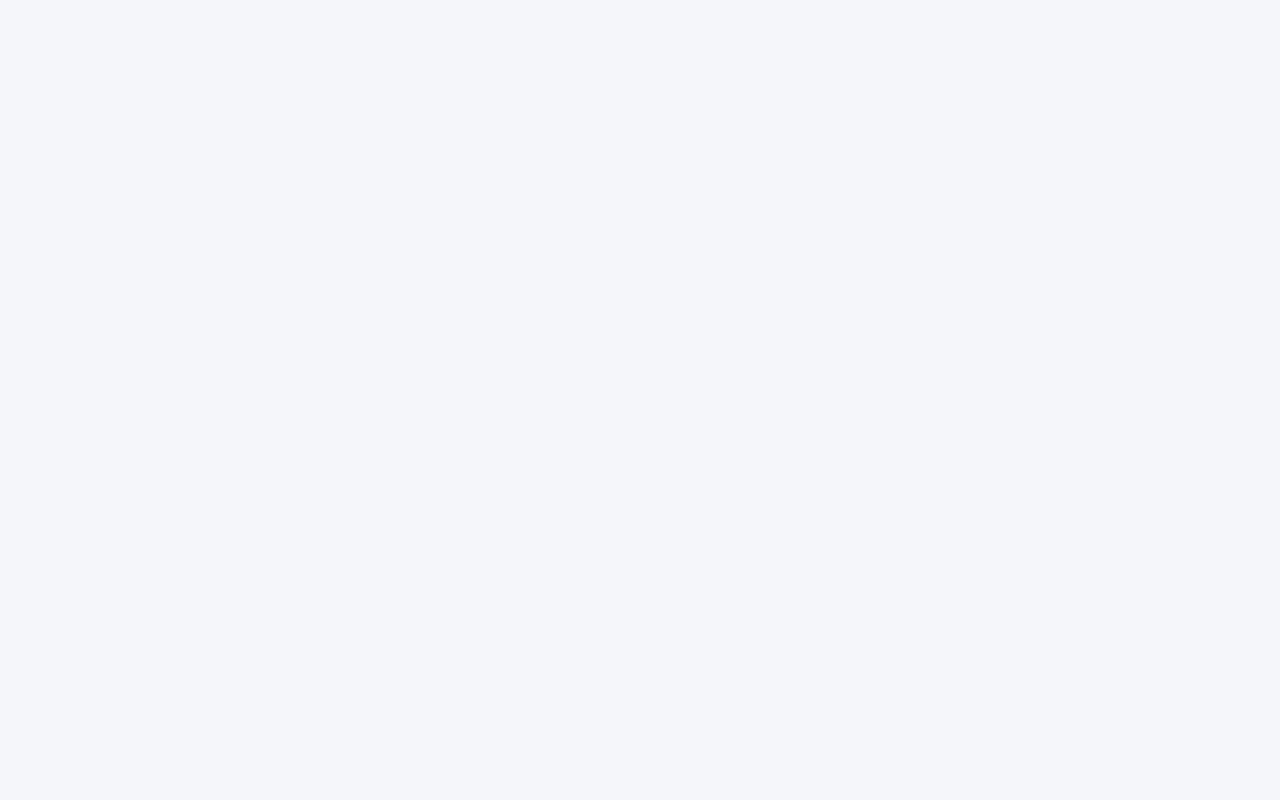
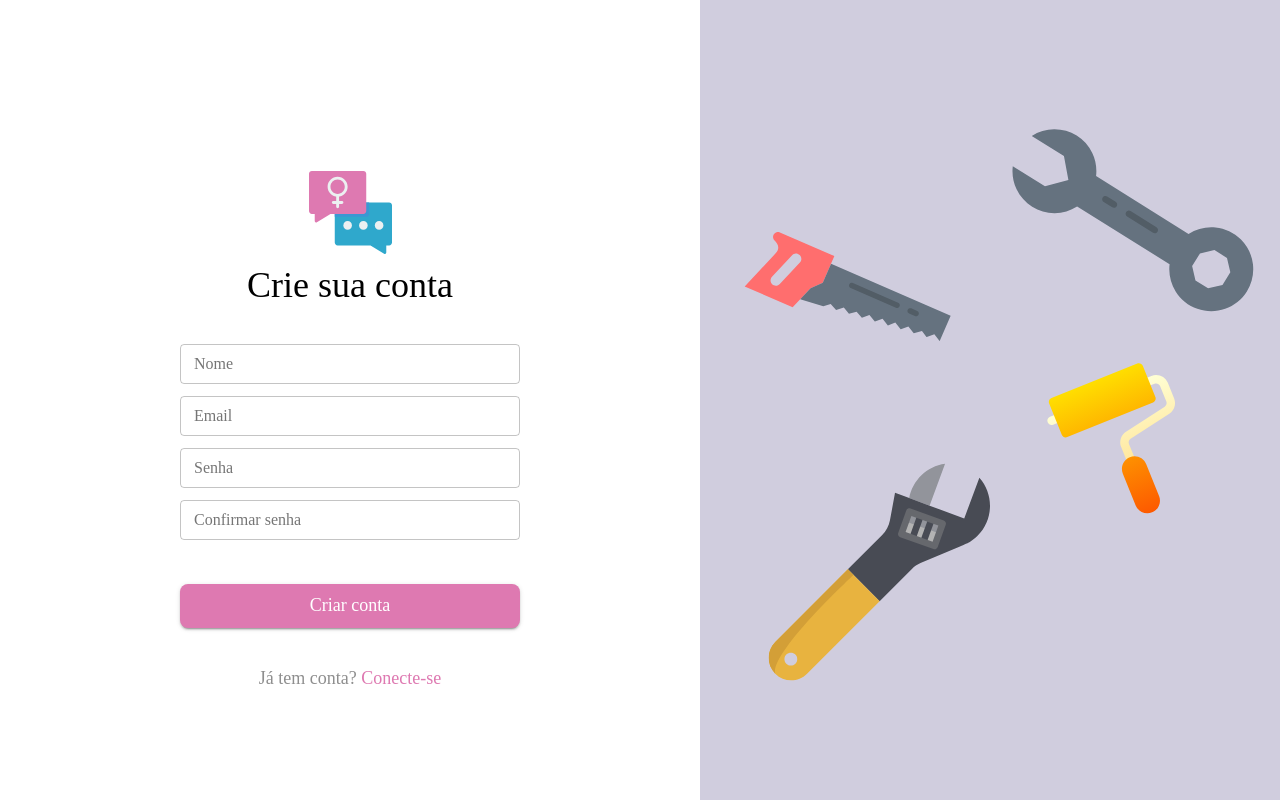
Before and after one commit to tatianalopes/chama-elas, a React (Create React App) app in the folder frontend/: page /signup in a window 1280 px wide. Built offline with nearby package versions, Linux system fonts and the light colour scheme; a web font is replaced by a local one.

Commit message:
Implement SignUp UI

```diff
--- a/frontend/src/pages/SignIn/styles.ts
+++ b/frontend/src/pages/SignIn/styles.ts
@@ -15,8 +15,10 @@ export const Content = styled.div`
   display: flex;
   flex-direction: column;
   align-items: center;
+  justify-content: center;
+
   background: white;
-  padding-top: 60px;
+  padding-top: 50px;
 
   width: 100%;
   max-width: 700px;
@@ -77,7 +79,7 @@ export const EmailSection = styled.div`
   text-transform: uppercase;
   font-size: 16px;
 
-  margin-bottom: 30px;
+  margin-bottom: 20px;
 
   &:before, &:after{
     content: "";
--- /dev/null
+++ b/frontend/src/pages/SignUp/index.tsx
@@ -0,0 +1,60 @@
+import React, { useCallback } from 'react';
+import { Link, useHistory } from 'react-router-dom';
+import { Button, TextField } from '@material-ui/core';
+
+import logoImg from '../../resources/assets/logo.svg';
+import {
+  Container,
+  Content,
+  Header,
+  SideImage
+} from './styles';
+import strings from '../../resources/values/strings';
+
+const SignUp: React.FC = () => {
+  const history = useHistory();
+
+  const returnToDashboard = useCallback(() => {
+    history.push('/');
+  }, [history]);
+
+  const handleSubmit = useCallback(() => {
+
+  }, []);
+
+  return (
+    <Container>
+      <Content>
+        <img src={logoImg} alt="ChamaElas" onClick={returnToDashboard} />
+        <Header>{strings.signUp_header}</Header>
+
+        <form onSubmit={handleSubmit}>
+          <TextField id="name" label={strings.signUp_name} variant="outlined" margin="dense"/>
+          <TextField id="email" label={strings.email} variant="outlined" margin="dense"/>
+          <TextField
+            id="password"
+            type="password"
+            label={strings.password}
+            variant="outlined"
+            margin="dense"
+          />
+          <TextField
+            id="passwordConfirmation"
+            type="password"
+            label={strings.signUp_passwordConfirmation}
+            variant="outlined"
+            margin="dense"
+          />
+
+          <Button variant="contained" color="primary">{strings.signUp_button}</Button>
+        </form>
+
+        <p>{strings.signUp_hasAccount} <Link to="/signin">{strings.signUp_signIn}</Link></p>
+      </Content>
+
+      <SideImage />
+    </Container>
+  );
+};
+
+export default SignUp;
--- /dev/null
+++ b/frontend/src/pages/SignUp/styles.ts
@@ -0,0 +1,68 @@
+import styled from 'styled-components';
+
+import sideImg from '../../resources/assets/sign-up_side-image.svg';
+import colors from '../../resources/values/colors';
+
+export const Container = styled.div`
+  height: 100vh;
+
+  display: flex;
+  align-items: stretch;
+`;
+
+export const Content = styled.div`
+  display: flex;
+  flex-direction: column;
+  align-items: center;
+  justify-content: center;
+
+  background: white;
+  padding-top: 60px;
+
+  width: 100%;
+  max-width: 700px;
+
+  img {
+    cursor: pointer;
+  }
+
+  form {
+    width: 340px;
+
+    display: flex;
+    flex-direction: column;
+    text-align: center;
+
+    button {
+      width: 100%;
+      margin: 40px 0px;
+    }
+  }
+
+  p {
+    color: ${colors.gray};
+
+    a {
+      color: ${colors.primary};
+      text-decoration: none;
+      transition: color 0.2s;
+
+      &:hover {
+        color: ${colors.primaryDark};
+      }
+    }
+  }
+`;
+
+export const Header = styled.h1`
+  size: 50px;
+  font-weight: 400;
+
+  margin: 10px 0px 30px;
+`;
+
+export const SideImage = styled.div`
+  flex: 1;
+  background: url(${sideImg}) no-repeat center;
+  background-size: cover;
+`;
--- a/frontend/src/resources/values/strings.ts
+++ b/frontend/src/resources/values/strings.ts
@@ -11,6 +11,13 @@ const strings = {
   signIn_noAccount: 'Não tem uma conta?',
   signIn_register: 'Cadastre-se',
   signIn_google: 'Continuar com Google',
+
+  signUp_header: 'Crie sua conta',
+  signUp_name: 'Nome',
+  signUp_passwordConfirmation: 'Confirmar senha',
+  signUp_button: 'Criar conta',
+  signUp_hasAccount: 'Já tem conta?',
+  signUp_signIn: 'Conecte-se',
 
   navbar_becomeAProfessional: 'Seja uma profissional',
 
--- a/frontend/src/routes/index.tsx
+++ b/frontend/src/routes/index.tsx
@@ -3,12 +3,14 @@ import { Switch, Route } from 'react-router-dom';
 
 import Home from '../pages/Home';
 import SignIn from '../pages/SignIn';
+import SignUp from '../pages/SignUp';
 import Dashboard from '../pages/Dashboard';
 
 const Routes: React.FC = () => (
   <Switch>
     <Route path="/" exact component={Home} />
     <Route path="/signin" component={SignIn} />
+    <Route path="/signup" component={SignUp} />
     <Route path="/dashboard" component={Dashboard} />
   </Switch>
 );
```
Also changed, not shown: frontend/src/resources/assets/sign-up_side-image.svg (added).
